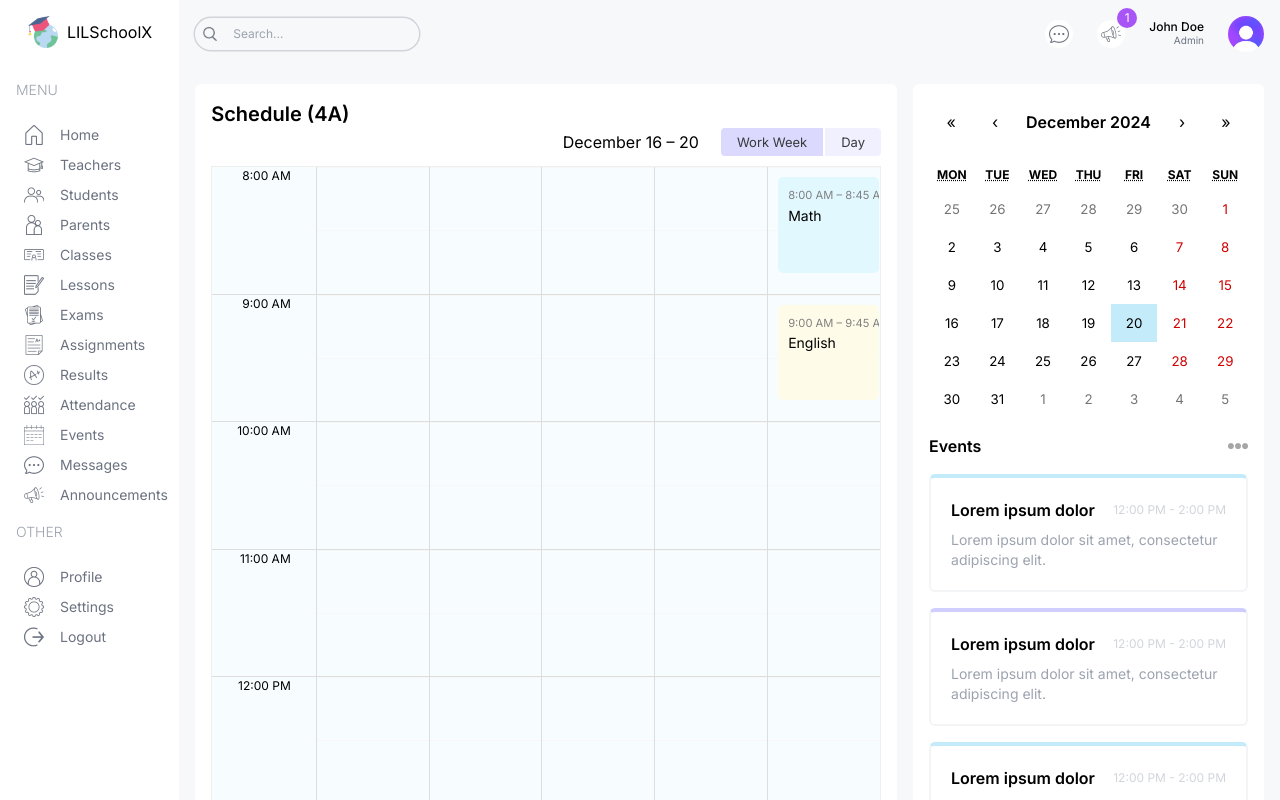
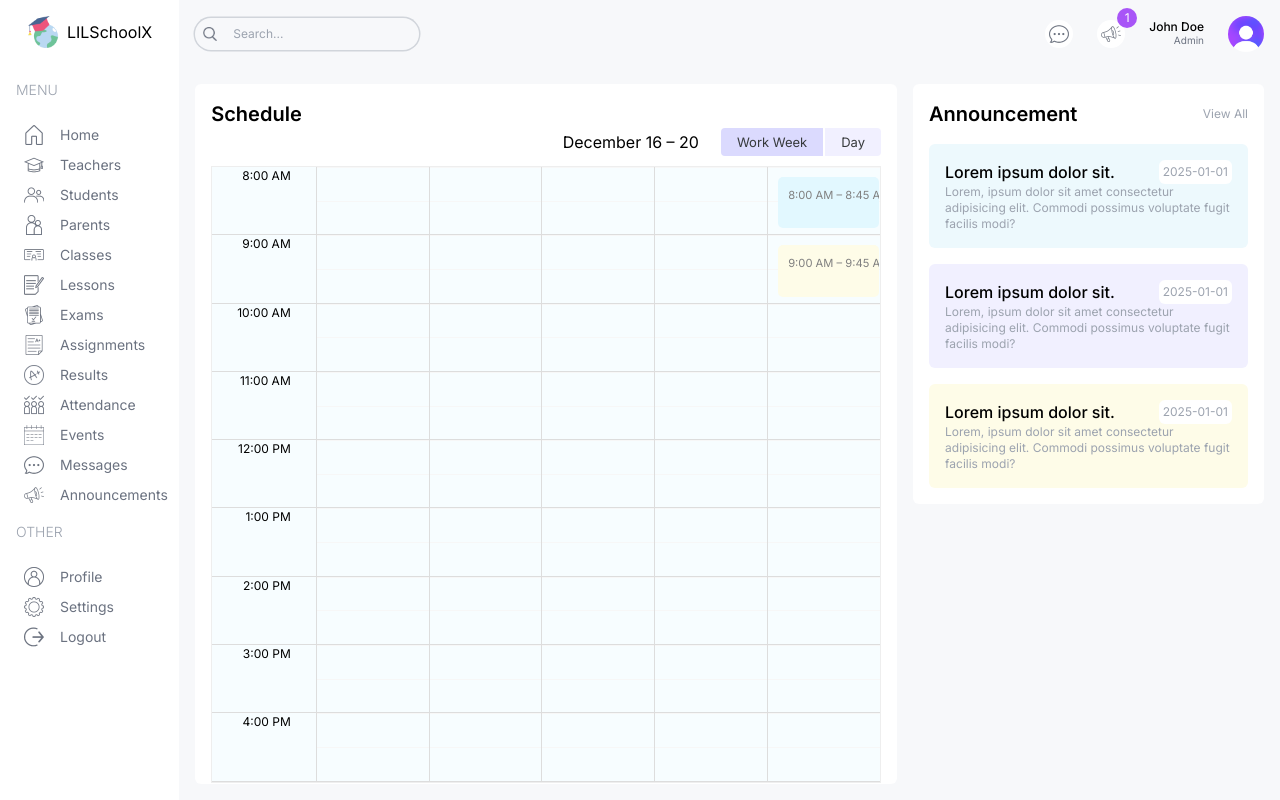
Before and after one commit to safak/next-dashboard-ui, a Next.js app: page /teacher in a window 1280 px wide. Built offline with nearby package versions, Linux system fonts and the light colour scheme.

Commit message:
added schedule to parent and teacher page

```diff
--- a/src/app/(dashboard)/layout.tsx
+++ b/src/app/(dashboard)/layout.tsx
@@ -18,7 +18,7 @@
         <Menu/>
       </div>
       {/* RIGHT */}
-      <div className="w-[86%] md:w-[92%] lg:w-[84%] xl:w-[86%] bg-[#F7F8FA] overflow-scroll">
+      <div className="w-[86%] md:w-[92%] lg:w-[84%] xl:w-[86%] bg-[#F7F8FA] overflow-scroll flex flex-col">
         <Navbar/>
         {children}
       </div>
--- a/src/app/(dashboard)/parent/page.tsx
+++ b/src/app/(dashboard)/parent/page.tsx
@@ -0,0 +1,24 @@
+import Announcements from "@/components/Announcements";
+import BigCalendar from "@/components/BigCalendar";
+import EventCalendar from "@/components/EventCalendar";
+import React from "react";
+
+const ParentPage = () => {
+  return (
+    <div className="flex-1 p-4 flex gap-4 flex-col xl:flex-row">
+      {/* LEFT */}
+      <div className="w-full xl:w-2/3">
+        <div className="h-full bg-white p-4 rounded-md">
+          <h1 className="text-xl font-semibold">Schedule</h1>
+          <BigCalendar/>
+        </div>
+      </div>
+      {/* RIGHT */}
+      <div className="w-full xl:w-1/3 flex flex-col gap-8">
+        <Announcements />
+      </div>
+    </div>
+  );
+};
+
+export default ParentPage;
--- a/src/app/(dashboard)/teacher/page.tsx
+++ b/src/app/(dashboard)/teacher/page.tsx
@@ -3,23 +3,22 @@
 import EventCalendar from "@/components/EventCalendar";
 import React from "react";
 
-const StudentPage = () => {
+const TeacherPage = () => {
   return (
-    <div className="p-4 flex gap-4 flex-col xl:flex-row">
+    <div className="flex-1 p-4 flex gap-4 flex-col xl:flex-row">
       {/* LEFT */}
       <div className="w-full xl:w-2/3">
         <div className="h-full bg-white p-4 rounded-md">
-          <h1 className="text-xl font-semibold">Schedule (4A)</h1>
+          <h1 className="text-xl font-semibold">Schedule</h1>
           <BigCalendar/>
         </div>
       </div>
       {/* RIGHT */}
       <div className="w-full xl:w-1/3 flex flex-col gap-8">
-        <EventCalendar />
         <Announcements />
       </div>
     </div>
   );
 };
 
-export default StudentPage;
+export default TeacherPage;
```
Also changed, not shown: src/components/BigCalendar.tsx (indentation only).
